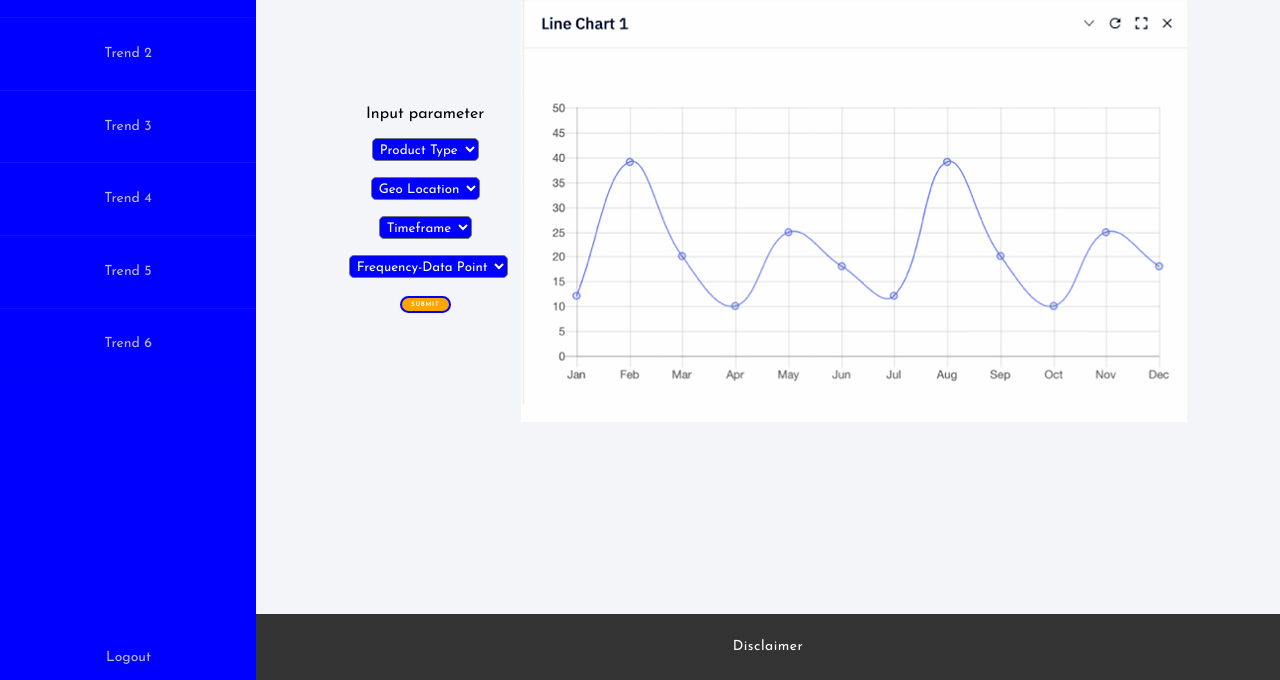
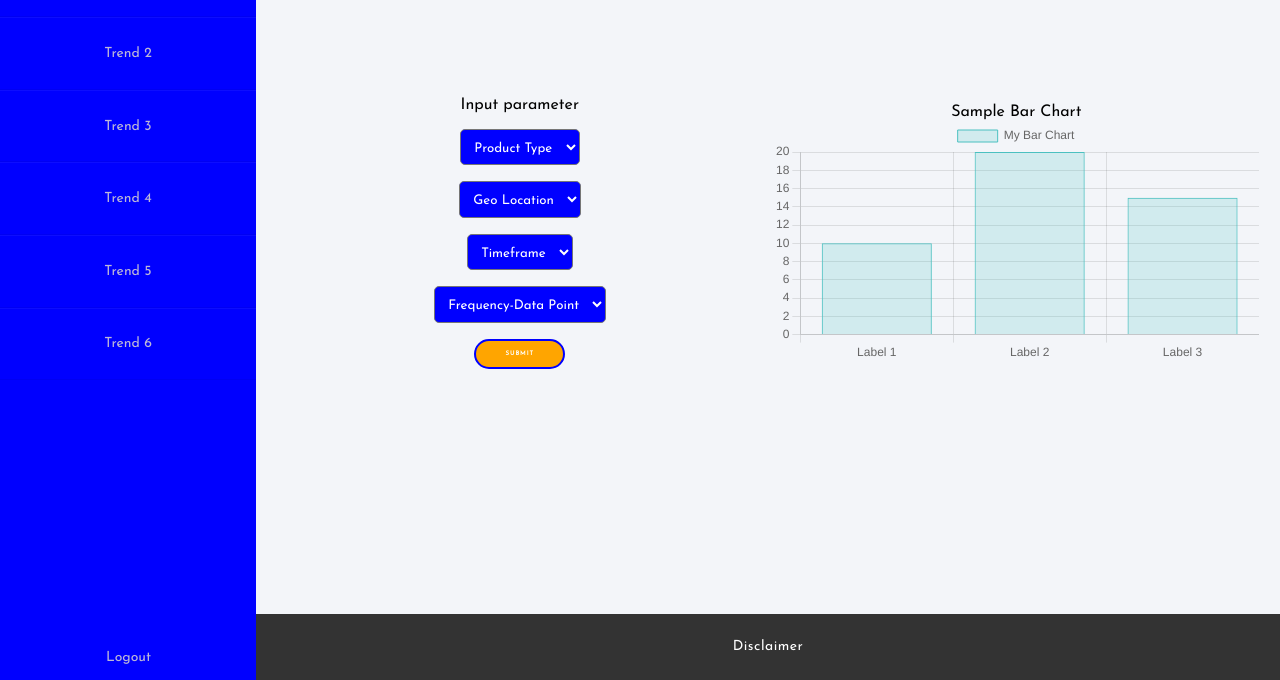
Before and after one commit to Sureshyarava/Crime_Data_Analysis, a React app: page /trend1 in a window 1280 px wide. Shown: the part 120-800 px from the top of the page. Built offline with nearby package versions, Linux system fonts and the light colour scheme.

Commit message:
Plot.js changes and Flask changes

```diff
--- a/Flask/requirements.txt
+++ b/Flask/requirements.txt
@@ -1,3 +1,5 @@
 Flask==3.0.0
 cx_Oracle==8.3.0
 oracledb==1.4.2
+matplotlib==3.8.0
+flask-cors==4.0.0
--- a/src/Css/trend.css
+++ b/src/Css/trend.css
@@ -95,3 +95,13 @@ select:focus {
     outline: none;
     box-shadow: 0 0 0.5% blue; /* Convert box-shadow to a percentage */
 }
+
+.grid-container {
+    display: grid;
+    grid-template-columns: repeat(2, 1fr); /* Create two equal-width columns */
+    gap: 10px; /* Adjust the gap between columns as needed */
+}
+
+.element {
+    padding-bottom: 100px; /* Adjust the value as needed */
+}
--- /dev/null
+++ b/src/Pages/Plot.js
@@ -0,0 +1,55 @@
+import React, { useEffect, useState } from 'react';
+import Chart from 'chart.js/auto';
+
+function Plot() {
+    const [data, setData] = useState(null);
+    const chartRef = React.createRef();
+
+    useEffect(() => {
+        // Fetch data from the Flask API or data source
+        // For this example, we'll use sample data
+        const sampleData = {
+            labels: ['Label 1', 'Label 2', 'Label 3'],
+            values: [10, 20, 15],
+        };
+        setData(sampleData);
+    }, []);
+
+    useEffect(() => {
+        if (data) {
+            const ctx = chartRef.current.getContext('2d');
+            new Chart(ctx, {
+                type: 'bar', // Specify the chart type as 'bar'
+                data: {
+                    labels: data.labels,
+                    datasets: [
+                        {
+                            label: 'My Bar Chart',
+                            data: data.values,
+                            backgroundColor: 'rgba(75, 192, 192, 0.2)',
+                            borderColor: 'rgba(75, 192, 192, 1)',
+                            borderWidth: 1,
+                        },
+                    ],
+                },
+                options: {
+                    scales: {
+                        y: {
+                            beginAtZero: true,
+                        },
+                    },
+                },
+            });
+        }
+    }, [data, chartRef]); // Add data as a dependency
+
+
+    return (
+        <div>
+            <label>Sample Bar Chart</label>
+            <canvas ref={chartRef} />
+        </div>
+    );
+}
+
+export default Plot;
--- a/src/Pages/Trend.js
+++ b/src/Pages/Trend.js
@@ -1,7 +1,7 @@
 import React from "react";
-import chart from "../chart.png";
+// import chart from "../chart.png";
 import '../Css/trend.css';
-
+import Plot from "./Plot";
 
 
 export default function Trend() {
@@ -43,8 +43,8 @@ function MainPage() {
 
 
             <div class="content">
-                <h1>Analysis of Trend Data</h1>
-                <div class="content-container">
+                <h1 class="element">Analysis of Trend Data</h1>
+                <div class="content-container grid-container">
                     <div>
                         <label for="color">Input parameter</label>
                         <br></br>
@@ -87,7 +87,8 @@ function MainPage() {
                         <button class="button">Submit</button>
 
                     </div>
-                    <img src={chart} alt="chart" />
+                    {/* <img src={chart} alt="chart" /> */}
+                    <Plot />
                 </div>
             </div>
         </div>
```
Also changed, not shown: package.json (+9 -2 lines), 2 other files.
